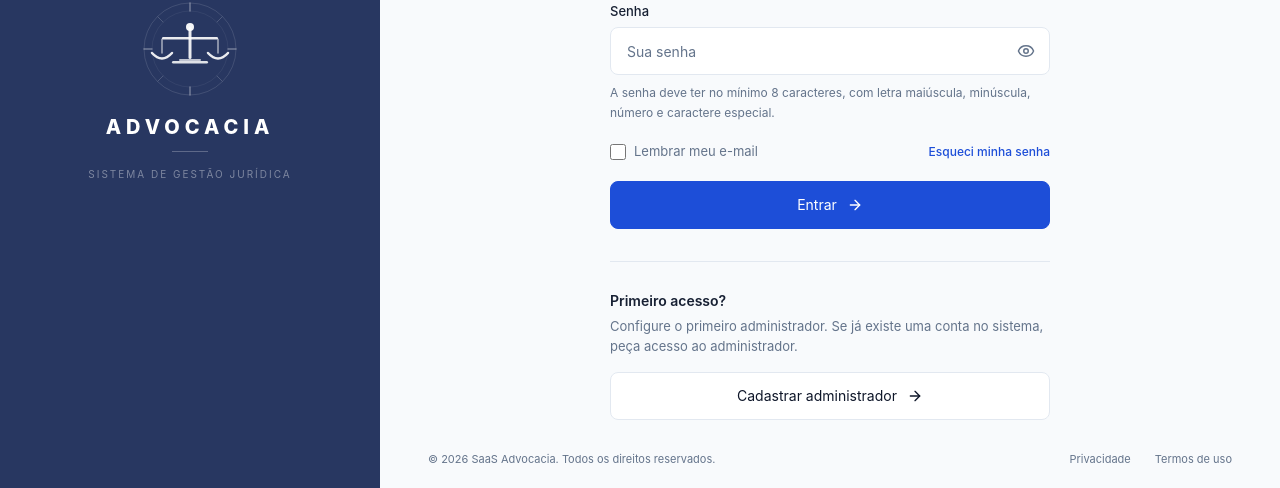
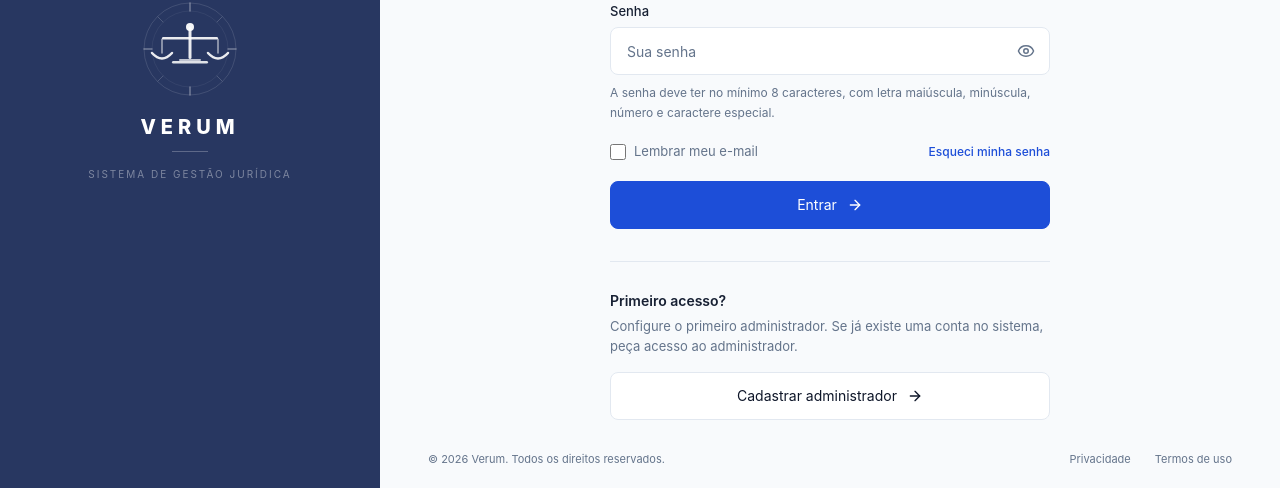
Before and after one commit to Tayson09/Saas-advocacia-print1, a React (Vite) app in the folder apps/desktop/src/renderer/: page /#/login in a window 1280 px wide. Shown: the part 309-797 px from the top of the page. Built offline with nearby package versions, Linux system fonts and the light colour scheme.

Commit message:
refactor(desktop): renomeia o sistema de Advocacia para Verum
Atualiza o nome exibido no painel lateral, o rodape e o titulo da janela.

```diff
--- a/apps/desktop/src/renderer/index.html
+++ b/apps/desktop/src/renderer/index.html
@@ -2,7 +2,7 @@
 <html>
   <head>
     <meta charset="UTF-8" />
-    <title>Electron</title>
+    <title>Verum</title>
     <!-- https://developer.mozilla.org/en-US/docs/Web/HTTP/CSP -->
     <meta
       http-equiv="Content-Security-Policy"
--- a/apps/desktop/src/renderer/src/features/auth/components/AuthLayout.tsx
+++ b/apps/desktop/src/renderer/src/features/auth/components/AuthLayout.tsx
@@ -61,7 +61,7 @@ function AuthLayout({ children }: AuthLayoutProps): React.JSX.Element {
       <aside className="auth-panel" aria-hidden="true">
         <div className="auth-panel__brand">
           <SealLogo />
-          <p className="auth-panel__name">ADVOCACIA</p>
+          <p className="auth-panel__name">VERUM</p>
           <div className="auth-panel__divider" />
           <p className="auth-panel__tagline">Sistema de Gestão Jurídica</p>
         </div>
@@ -86,7 +86,7 @@ function AuthLayout({ children }: AuthLayoutProps): React.JSX.Element {
         <main className="auth-main">{children}</main>
 
         <footer className="auth-footer">
-          <span>© 2026 SaaS Advocacia. Todos os direitos reservados.</span>
+          <span>© 2026 Verum. Todos os direitos reservados.</span>
           <span className="auth-footer__links">
             <a href="#" onClick={(e) => e.preventDefault()}>
               Privacidade
```
